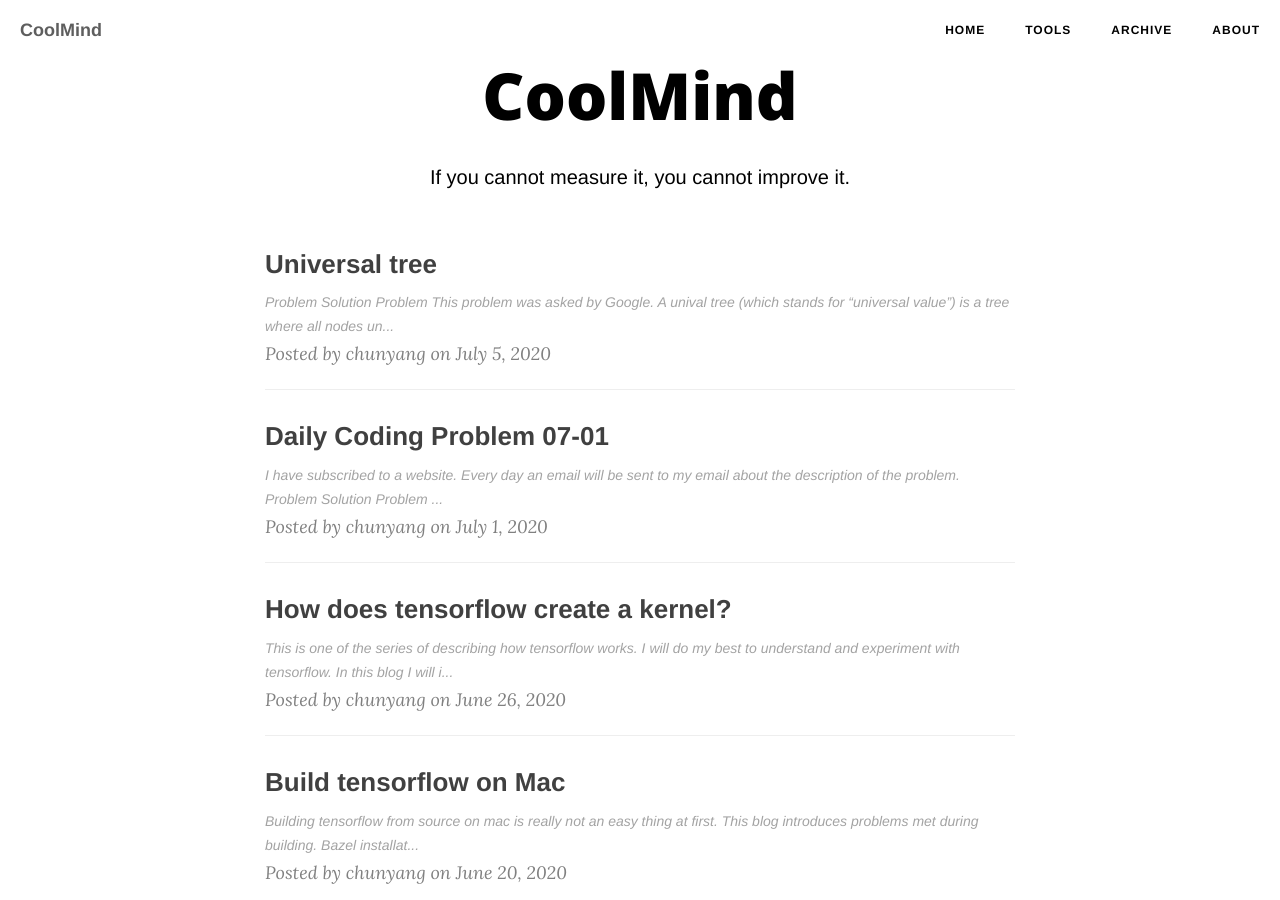
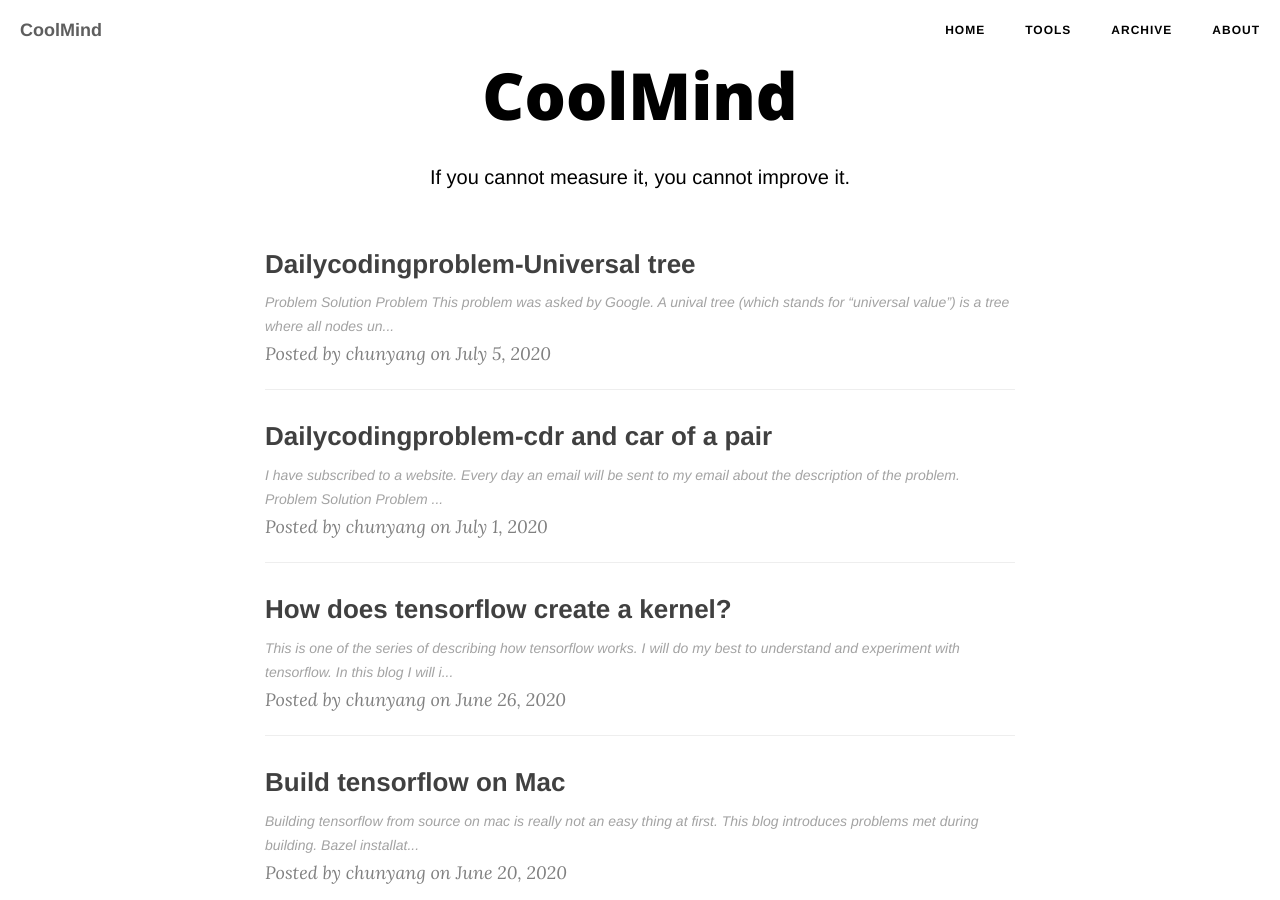
Before and after one commit to chunyang-wen/chunyang-wen.github.io, a Jekyll site: the page built from index.html, in a window 1280 px wide and 900 px high. Built offline with Jekyll 4.4.1, drawn with Linux system fonts in a browser that asks for light colours; the list of posts is cut into pages by our own code; comment, search, counter and statistics services are not loaded.

Commit message:
unify style

```diff
--- a/_posts/2020/2020-07-01-daily-coding-problem-07-01.md
+++ b/_posts/2020/2020-07-01-car-cdr-of-pair.md
@@ -1,6 +1,6 @@
 ---
 layout: post
-title: Daily Coding Problem 07-01
+title: Dailycodingproblem-cdr and car of a pair
 categories: [blog, algorithm]
 tags: [dailycodingproblem]
 ---
```
Also changed, not shown: _posts/2020/2020-07-05-universal-tree.md (+2 -2 lines).
